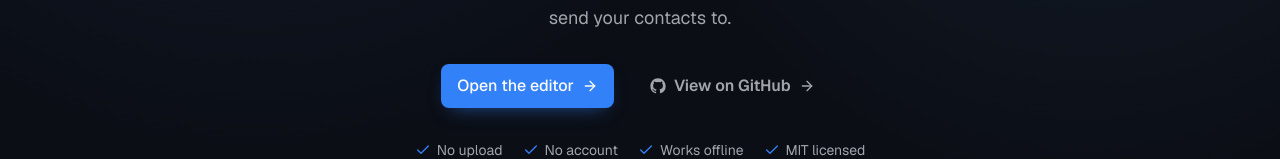
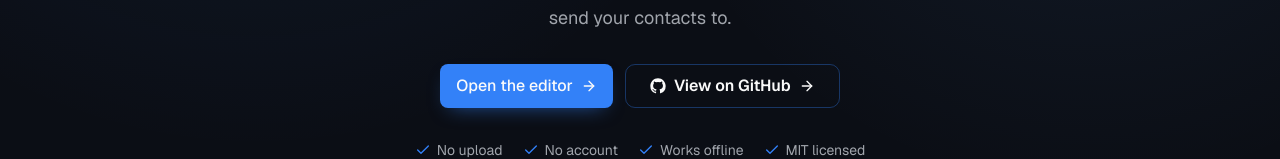
Before and after one commit to joseorono/easy-vcard-manager-site, a Next.js app: page / in a window 1280 px wide. Shown: the part 450-609 px from the top of the page. Built offline with nearby package versions, Linux system fonts and the light colour scheme; no server answers.

Commit message:
Abstrae los dos botones de github a un componente

```diff
--- /dev/null
+++ b/src/components/github-button.tsx
@@ -0,0 +1,38 @@
+import { ArrowRight } from "lucide-react";
+import type { AnchorHTMLAttributes } from "react";
+
+import { GithubIcon } from "@/components/github-icon";
+import { REPO_URL } from "@/constants/site";
+import { cn } from "@/lib/utils";
+
+type GithubButtonProps = Omit<
+  AnchorHTMLAttributes<HTMLAnchorElement>,
+  "children" | "href"
+> & {
+  label?: string;
+};
+
+export function GithubButton({
+  label = "View on GitHub",
+  className,
+  ...props
+}: GithubButtonProps) {
+  return (
+    <a
+      href={REPO_URL}
+      target="_blank"
+      rel="noreferrer noopener"
+      {...props}
+      className={cn(
+        "github-secondary cta-secondary h-11 w-full rounded-lg px-6 text-base sm:w-auto",
+        className
+      )}
+    >
+      <GithubIcon className="size-4" />
+      <span className="github-secondary-label" data-label={label}>
+        {label}
+      </span>
+      <ArrowRight className="size-4" />
+    </a>
+  );
+}
--- a/src/components/sections/cta-section.tsx
+++ b/src/components/sections/cta-section.tsx
@@ -1,8 +1,8 @@
 import { ArrowRight } from "lucide-react";
 
-import { GithubIcon } from "@/components/github-icon";
+import { GithubButton } from "@/components/github-button";
 import { buttonVariants } from "@/components/ui/button";
-import { APP_URL, REPO_URL } from "@/constants/site";
+import { APP_URL } from "@/constants/site";
 import { cn } from "@/lib/utils";
 
 export function CtaSection() {
@@ -49,18 +49,7 @@ export function CtaSection() {
               Open the editor
               <ArrowRight className="size-4" />
             </a>
-            <a
-              href={REPO_URL}
-              target="_blank"
-              rel="noreferrer noopener"
-              className="github-secondary cta-secondary h-11 w-full rounded-lg px-6 text-base sm:w-auto"
-            >
-              <GithubIcon className="size-4" />
-              <span className="github-secondary-label" data-label="Star it on GitHub">
-                Star it on GitHub
-              </span>
-              <ArrowRight className="size-4" />
-            </a>
+            <GithubButton label="Star it on GitHub" />
           </div>
         </div>
       </div>
--- a/src/components/sections/hero-section.tsx
+++ b/src/components/sections/hero-section.tsx
@@ -4,9 +4,9 @@ import { useEffect, useRef, type RefObject } from "react";
 import Image from "next/image";
 import { ArrowRight, Check, ShieldCheck } from "lucide-react";
 
-import { GithubIcon } from "@/components/github-icon";
+import { GithubButton } from "@/components/github-button";
 import { buttonVariants } from "@/components/ui/button";
-import { APP_URL, HERO_HIGHLIGHTS, REPO_URL } from "@/constants/site";
+import { APP_URL, HERO_HIGHLIGHTS } from "@/constants/site";
 import { cn } from "@/lib/utils";
 
 function useInteractiveGrid(
@@ -209,18 +209,7 @@ export function HeroSection() {
               Open the editor
               <ArrowRight className="size-4" />
             </a>
-            <a
-              href={REPO_URL}
-              target="_blank"
-              rel="noreferrer noopener"
-              className="github-secondary h-11 w-full px-6 text-base sm:w-auto"
-            >
-              <GithubIcon className="size-4" />
-              <span className="github-secondary-label" data-label="View on GitHub">
-                View on GitHub
-              </span>
-              <ArrowRight className="size-4" />
-            </a>
+            <GithubButton />
           </div>
 
           <ul className="mt-8 flex flex-wrap items-center justify-center gap-x-5 gap-y-2 text-sm text-muted-foreground">
```
